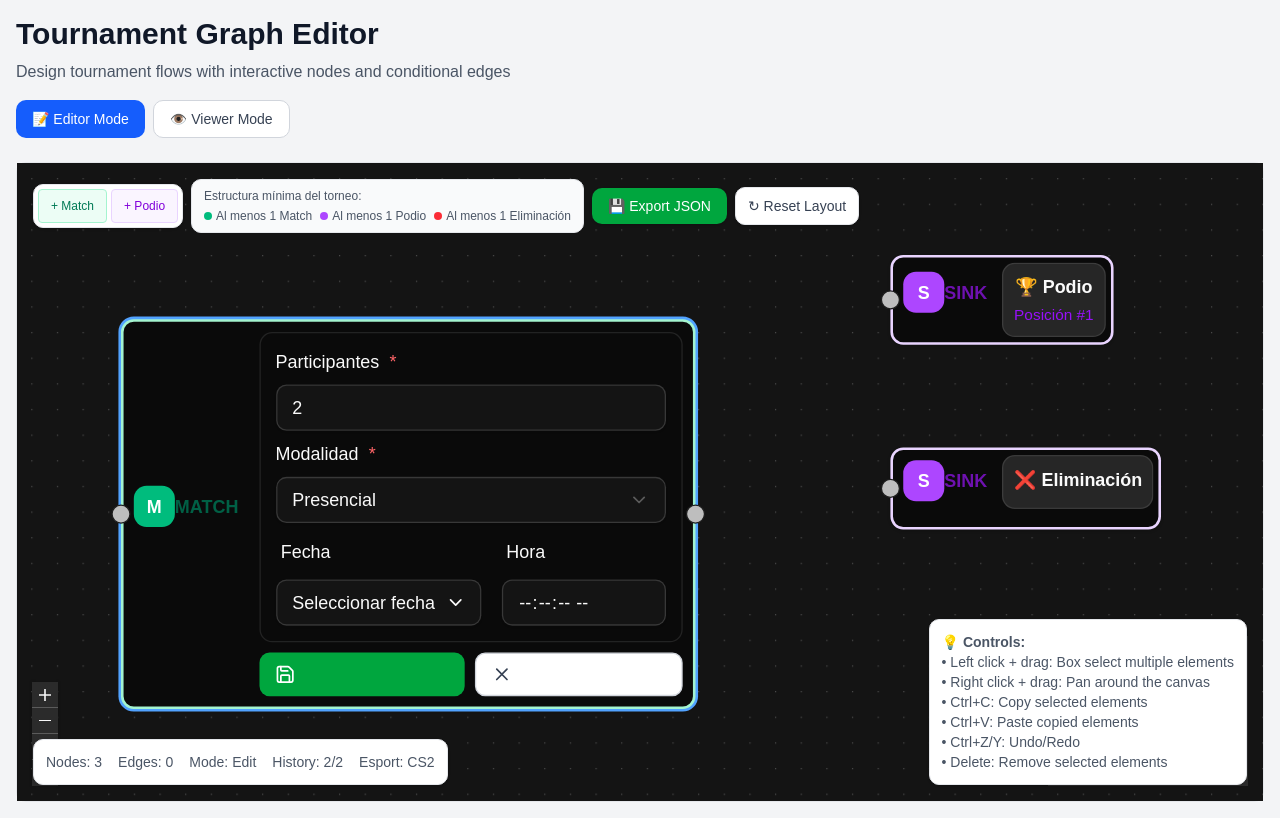
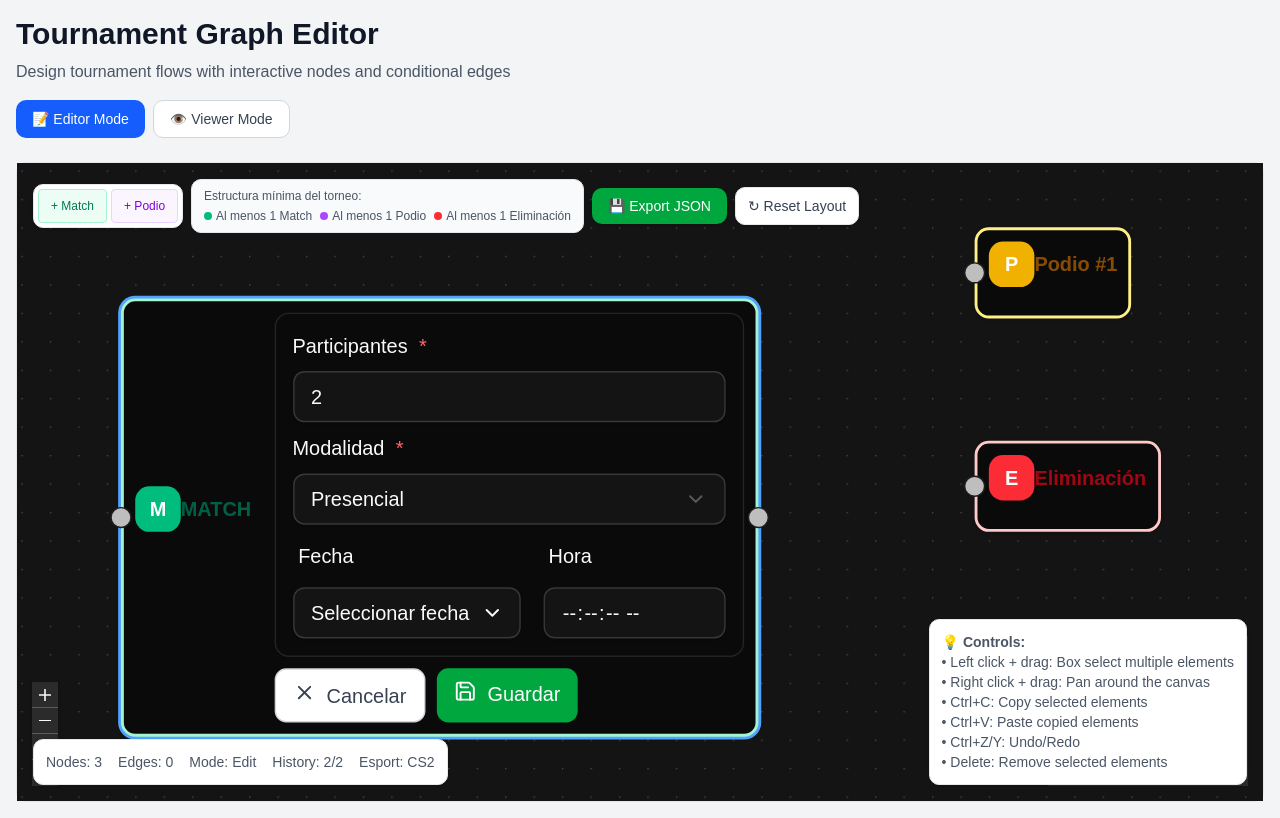
Before and after one commit to Lemonsix/debug_react_flow, a React (Vite) app: page / in a window 1280 px wide. Built offline with nearby package versions, Linux system fonts and the light colour scheme.

Commit message:
tweaks botones editable node

```diff
--- a/src/components/EditableNode.tsx
+++ b/src/components/EditableNode.tsx
@@ -141,22 +141,50 @@ export default function EditableNode({
   }, [data, onStopEditing]);
 
   // Configuración visual por tipo de nodo
-  const nodeTypeConfig = {
-    match: {
-      border: "border-emerald-200",
-      text: "text-emerald-800",
-      accent: "bg-emerald-500",
-      icon: "M",
-    },
-    sink: {
-      border: "border-purple-200",
-      text: "text-purple-800",
-      accent: "bg-purple-500",
-      icon: "S",
-    },
+  const getNodeConfig = () => {
+    if (formData.type === "match") {
+      return {
+        border: "border-emerald-200",
+        text: "text-emerald-800",
+        accent: "bg-emerald-500",
+        icon: "M",
+      };
+    } else if (formData.type === "sink") {
+      // Configuración específica según el tipo de sink
+      if (formData.sinkConfig?.sinkType === "podium") {
+        return {
+          border: "border-yellow-200",
+          text: "text-yellow-800",
+          accent: "bg-yellow-500",
+          icon: "P",
+        };
+      } else if (formData.sinkConfig?.sinkType === "disqualification") {
+        return {
+          border: "border-red-200",
+          text: "text-red-800",
+          accent: "bg-red-500",
+          icon: "E",
+        };
+      } else {
+        // Fallback para otros tipos de sink
+        return {
+          border: "border-gray-200",
+          text: "text-gray-800",
+          accent: "bg-gray-500",
+          icon: "S",
+        };
+      }
+    }
+    // Fallback genérico
+    return {
+      border: "border-gray-200",
+      text: "text-gray-800",
+      accent: "bg-gray-500",
+      icon: "?",
+    };
   };
 
-  const config = nodeTypeConfig[formData.type];
+  const config = getNodeConfig();
 
   return (
     <div
@@ -207,7 +235,15 @@ export default function EditableNode({
             {formData.type !== "match" || isEditing ? (
               <div>
                 <div className={`font-semibold text-sm ${config.text}`}>
-                  {formData.type.toUpperCase()}
+                  {formData.type === "sink" &&
+                  formData.sinkConfig?.sinkType === "podium"
+                    ? `Podio #${formData.sinkConfig.position || 1}`
+                    : formData.type === "sink" &&
+                      formData.sinkConfig?.sinkType === "disqualification"
+                    ? "Eliminación"
+                    : formData.type === "sink"
+                    ? "Resultado Final"
+                    : formData.type.toUpperCase()}
                 </div>
               </div>
             ) : null}
@@ -273,10 +309,17 @@ export default function EditableNode({
             {/* Botones de acción */}
             <div className="flex gap-2 pt-2">
               <button
+                onClick={handleCancel}
+                className="flex flex-row gap-2 px-3 py-2 text-sm font-medium text-gray-700 bg-white border border-gray-300 rounded-md hover:bg-gray-50 transition-colors"
+              >
+                <XIcon className="w-4 h-4" />
+                Cancelar
+              </button>
+              <button
                 onClick={handleSave}
                 disabled={!validation.isValid}
                 className={`
-                  flex-1 px-3 py-2 text-sm font-medium rounded-md transition-colors
+                  flex flex-row gap-2 px-3 py-2 text-sm font-medium rounded-md transition-colors
                   ${
                     validation.isValid
                       ? "bg-green-600 text-white hover:bg-green-700"
@@ -285,12 +328,7 @@ export default function EditableNode({
                 `}
               >
                 <SaveIcon className="w-4 h-4" />
-              </button>
-              <button
-                onClick={handleCancel}
-                className="flex-1 px-3 py-2 text-sm font-medium text-gray-700 bg-white border border-gray-300 rounded-md hover:bg-gray-50 transition-colors"
-              >
-                <XIcon className="w-4 h-4" />
+                Guardar
               </button>
             </div>
           </div>
@@ -298,25 +336,6 @@ export default function EditableNode({
       )}
 
       {/* Información para nodos sink */}
-      {formData.type === "sink" && !isEditing && (
-        <div className="p-1">
-          <div className="bg-muted border border-border rounded-lg p-2 text-center">
-            <div className="text-foreground text-sm font-semibold mb-1">
-              {formData.sinkConfig?.sinkType === "podium"
-                ? "🏆 Podio"
-                : formData.sinkConfig?.sinkType === "disqualification"
-                ? "❌ Eliminación"
-                : "🏁 Resultado Final"}
-            </div>
-            {formData.sinkConfig?.sinkType === "podium" &&
-              formData.sinkConfig.position && (
-                <div className="text-purple-600 text-xs">
-                  Posición #{formData.sinkConfig.position}
-                </div>
-              )}
-          </div>
-        </div>
-      )}
 
       {/* Handles para conexiones - siempre visibles y más grandes */}
       <Handle
```
